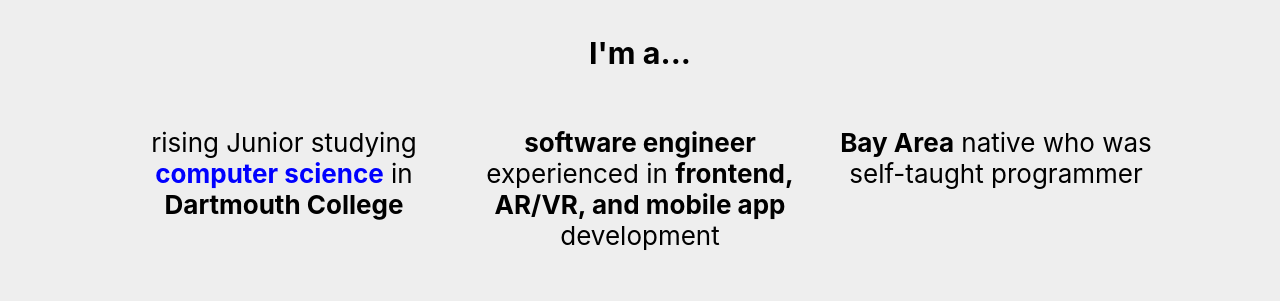
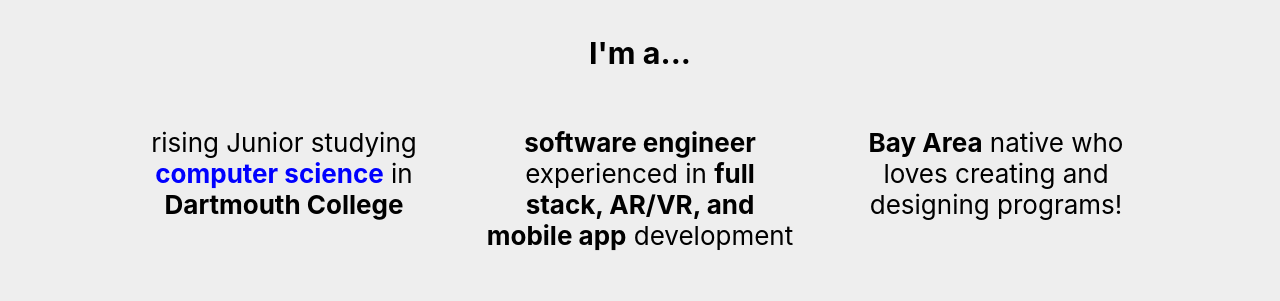
Before and after one commit to bentaro89/bentaro89.github.io, a React (Create React App) app: page / in a window 1280 px wide. Shown: the part 1008-1309 px from the top of the page. Built offline with nearby package versions, Linux system fonts and the light colour scheme.

Commit message:
updated about

```diff
--- a/src/assets/images.js
+++ b/src/assets/images.js
@@ -7,21 +7,21 @@
     {
         'icon': cube,
         'color': 'lightgrey',
-        'info': 'I like to cube. I even entered a couple of tournaments.'
+        'info': "I've been speed cubing since I was in middle school and even entered a couple of tournaments. My best time to solve a 3x3 is 8.86 seconds!"
     },
     {
         'icon': curry,
         'color': 'lightblue',
-        'info': 'I am a huge Warriors fan!'
+        'info': "Living in the bay, I love basketball and especially the Warriors. Steph Curry is my favorite player (I teared when they lost the 2016 finals)."
     },
     {
         'icon': chef,
         'color': 'lightpink',
-        'info': 'I like cooking. Cooking is a passion.'
+        'info': "I've been playing chess since I was little and continue to play online everyday. Viswanathan Anand is my favorite chess player!"
     },
     {
         'icon': corgi,
         'color': 'lightgreen',
-        'info': 'I love dogs. Look at my puppy corgi.'
+        'info': "I didn't realize how much I loved dogs until I got my puppy corgi. Her name is Kya and she is a good girl!"
     }
 ]
--- a/src/components/Introduction.jsx
+++ b/src/components/Introduction.jsx
@@ -5,7 +5,6 @@
 import './stylesheets/Intro.scss';
 
 const Intro = () => {
-
     return(
         <div className='master-container'>
             <div className='intro-container' id= "about">
@@ -14,8 +13,8 @@
                     <h3>I'm a...</h3>
                     <div className='facts'>
                         <p className='fact'>rising Junior studying <b style={{color: 'blue'}}>computer science</b> in <b>Dartmouth College</b></p>
-                        <p className='fact'><b>software engineer</b> experienced in <b>frontend, AR/VR, and mobile app</b> development</p>
-                        <p className='fact'><b>Bay Area</b> native who was self-taught programmer</p>
+                        <p className='fact'><b>software engineer</b> experienced in <b>full stack, AR/VR, and mobile app</b> development</p>
+                        <p className='fact'><b>Bay Area</b> native who loves creating and designing programs!</p>
                     </div>
                     <p><b>Click</b> the cards to learn more about me</p>
                     <div className='intro-cards'>
--- a/src/components/NavBar.jsx
+++ b/src/components/NavBar.jsx
@@ -1,6 +1,5 @@
 import React from 'react';
-import Resume from '../assets/resume.pdf'; //CHANGE TO RESUME
-
+import Resume from '../assets/resume.pdf';
 import './stylesheets/NavBar.scss';
 
 const NavBar = () => {
@@ -12,7 +11,6 @@
             <a className='nav-item' href="#projects">Projects</a>
             <a className='nav-item' target='_blank' rel='noreferrer' href={Resume}>Resume</a>
             </div>
-
         </div>
     )
 }
--- a/src/components/stylesheets/Card.scss
+++ b/src/components/stylesheets/Card.scss
@@ -32,12 +32,12 @@
   text-align: none;
   width: 100%;
   display: block;
-  padding: 30px 30px 30px 30px;
+  padding: 18px 18px 18px 18px;
   box-sizing: border-box;
   height: auto;
   font-weight: 500;
   font-family: 'system-ui', sans-serif;
-  font-size: .8em;
+  font-size: .75em;
   color: black;
 }
 
```
